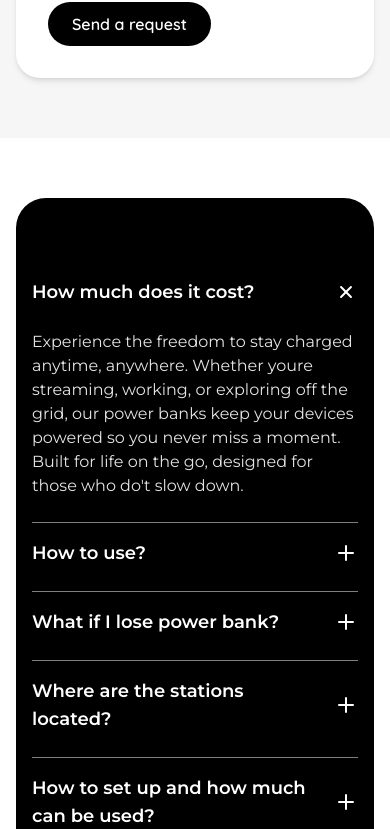
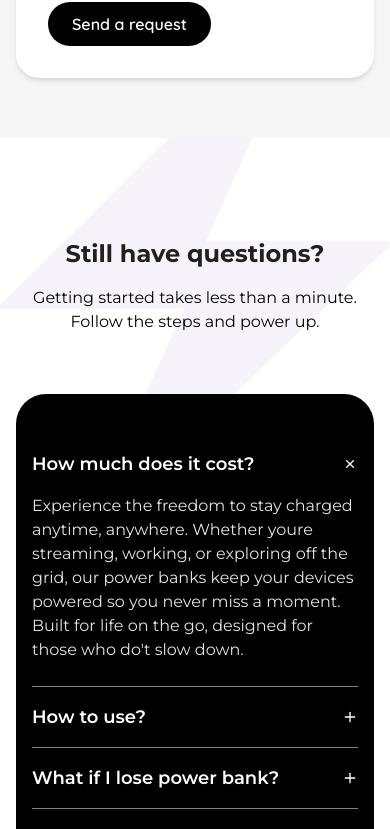
Before and after one commit to Nafiz-Al-Turabi/Power-bank-power-up-front-end, a Next.js app: page / in a window 390 px wide. Shown: the part 4008-4837 px from the top of the page. Built offline with nearby package versions, Linux system fonts and the light colour scheme.

Commit message:
Faq section completed

```diff
--- a/components/PageComponents/Home/FAQSection/FAQSection.tsx
+++ b/components/PageComponents/Home/FAQSection/FAQSection.tsx
@@ -48,19 +48,33 @@ const FAQSection = () => {
   };
 
   return (
-    <div className="px-4 py-15 title-font">
-      <div className="max-w-[1152px] mx-auto py-16 px-4 md:px-15 md:py-20  text-white bg-[#000] rounded-[30px]">
+    <div className="px-4 pt-25 pb-15 md:pt-30 title-font relative overflow-y-hidden">
+        <img src="/bolt.png" alt="Help" className="absolute -top-32 md:-top-72 lg:-top-1/4 left-1/2 -translate-x-1/2 " />
+      <div className="relative z-10">
+        <h1 className="text-[#202020] text-2xl md:text-5xl lg:text-[3.75rem] font-bold title-font text-center lg:w-[25ch] xl:w-[26ch] mx-auto lg:leading-[72px]">
+          Still have questions?
+        </h1>
+        <p className="text-base md:text-lg text-center mt-4 md:mt-6 w-full lg:w-[72ch] mx-auto lg:leading-[26px]">
+          Getting started takes less than a minute. Follow the steps and power
+          up.
+        </p>
+      </div>
+      <div className="max-w-[1152px] mx-auto py-10 px-4 md:px-15 md:py-20  text-white bg-[#000] rounded-[30px] mt-15 md:mt-20 relative z-10">
         {faqs.map((faq, idx) => (
           <div key={idx} className="border-b border-[#808080]">
             <button
-              className="w-full flex justify-between items-center pt-4 pb-6 focus:outline-none"
+              className="w-full flex justify-between items-center pt-4 pb-4 md:pb-6 focus:outline-none"
               onClick={() => toggleFAQ(idx)}
             >
               <span className="text-lg md:text-xl font-semibold text-left">
                 {faq.question}
               </span>
               <span className="ml-4">
-                <FiPlus className={`text-2xl transition-transform duration-300 ${openIndex === idx ? "rotate-45" : ""}`} />
+                <FiPlus
+                  className={`text-base md:text-2xl transition-transform duration-300 ${
+                    openIndex === idx ? "rotate-45" : ""
+                  }`}
+                />
               </span>
             </button>
             <div
```
Also changed, not shown: public/bolt.png (added).
